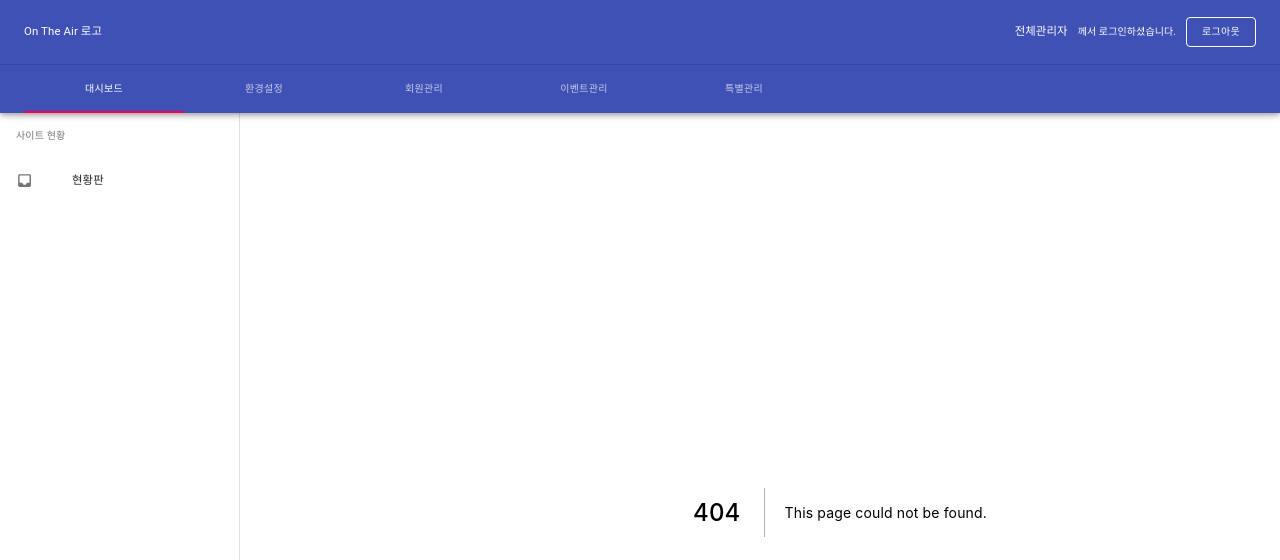
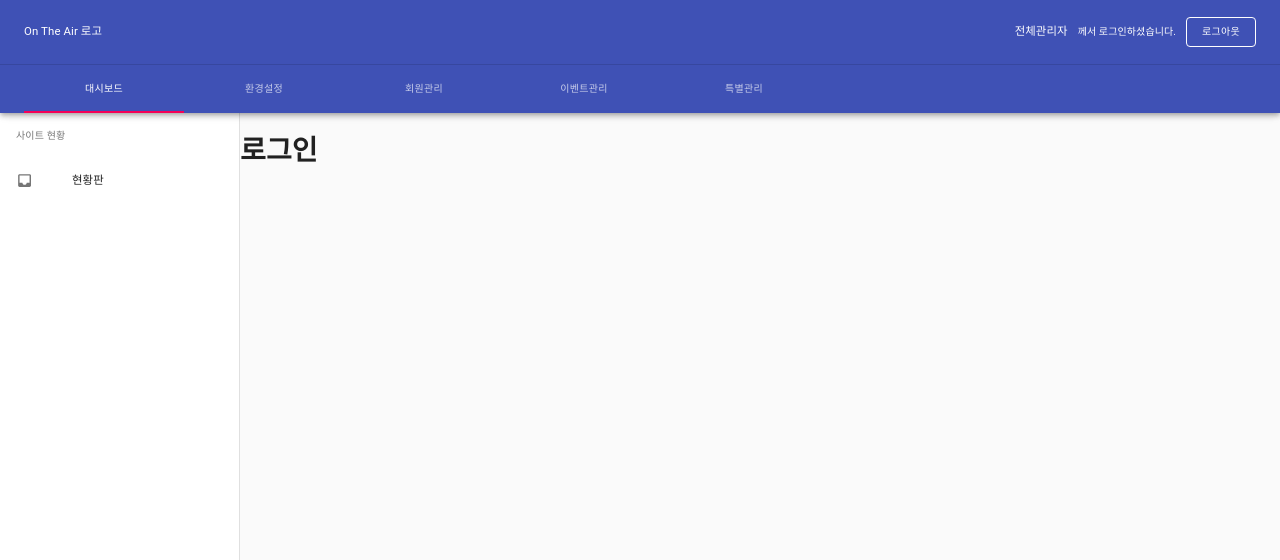
Before and after one commit to jinwoongBang/remote-video-conferencing-service, a Next.js app: page /login in a window 1280 px wide. Before the commit this address had no page. Shown: the top 560 px of the page. Built offline with nearby package versions, Linux system fonts and the light colour scheme.

Commit message:
feature  : 로그인 페이지 추가'

```diff
--- /dev/null
+++ b/src/pages/login/index.tsx
@@ -0,0 +1,40 @@
+import React, { useEffect } from 'react';
+
+/**
+ * next
+ */
+import { GetStaticProps, InferGetStaticPropsType, GetStaticPaths } from 'next';
+import Link from 'next/link';
+import Counter from 'src/components/Counter';
+
+/**
+ * recoil
+ */
+import { useRecoilState, useSetRecoilState } from 'recoil';
+
+/**
+ * store
+ */
+import { authState, counterState } from 'src/store';
+import UserVO from 'src//vo/UserVO';
+
+function Login({ userList }: InferGetStaticPropsType<typeof getStaticProps>) {
+  return (
+    <div>
+      <h1>로그인</h1>
+    </div>
+  );
+}
+
+// This function gets called at build time
+export const getStaticProps: GetStaticProps<{ userList: UserVO[] }> = async ({
+  params,
+}) => {
+  return {
+    props: {
+      userList: [],
+    },
+  };
+};
+
+export default Login;
```
